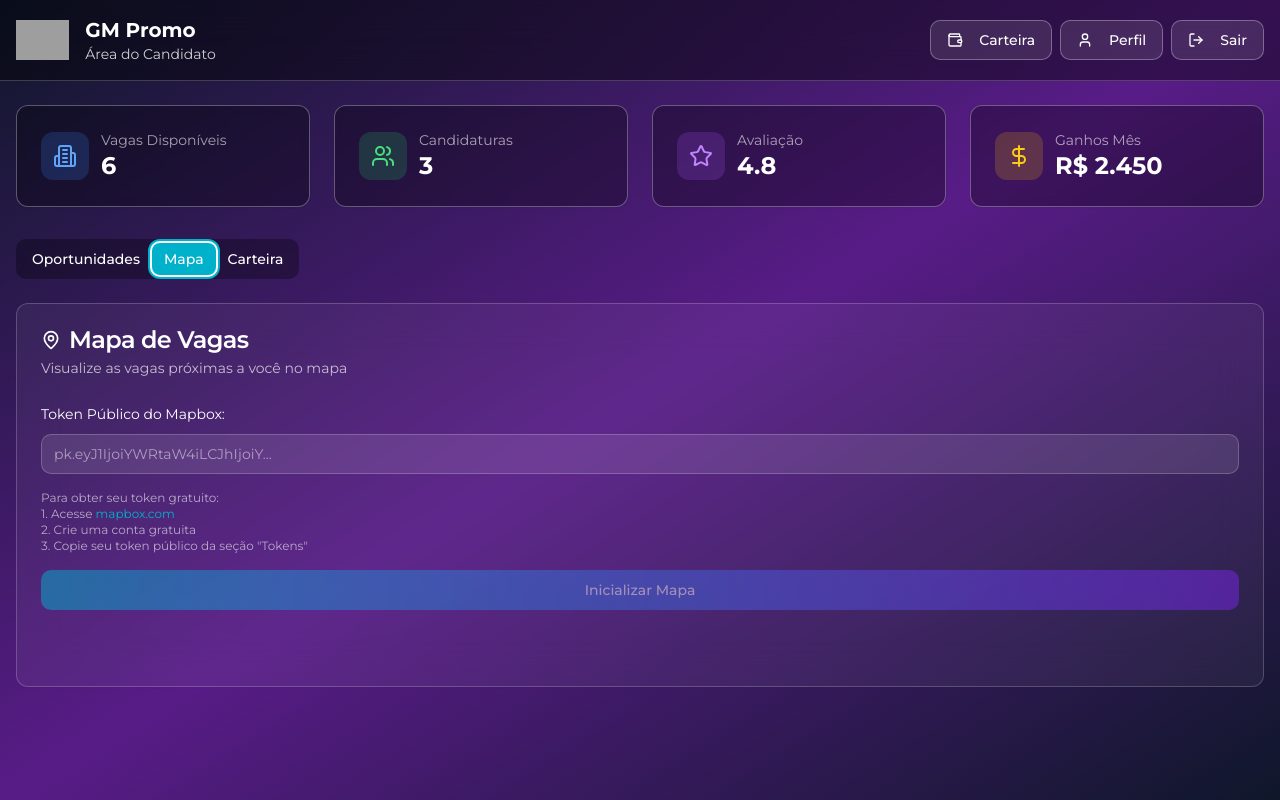
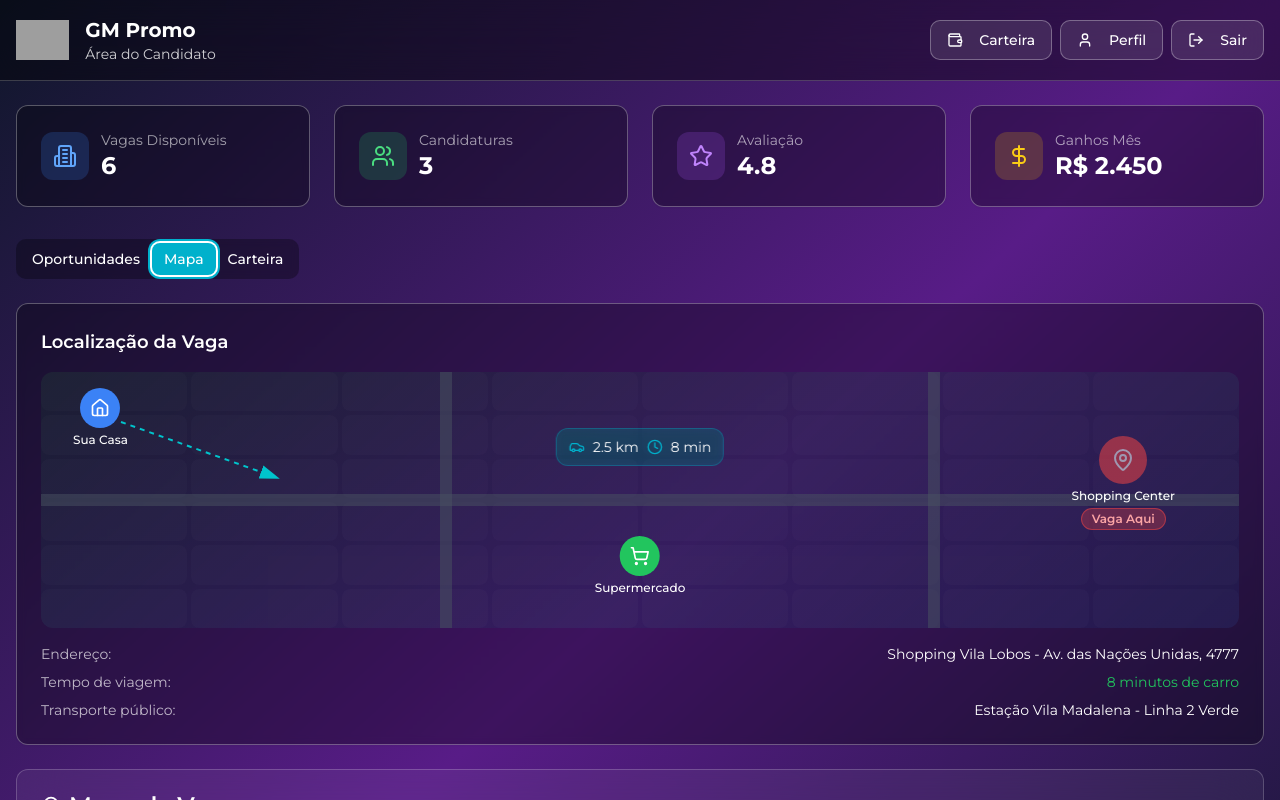
Before and after one commit to iancacamara/flash-job-match, a React (Vite) app: page /dashboard in a window 1280 px wide. Both pictures are taken after a click on the tab "Mapa". Shown: the top 800 px of the page. Built offline with nearby package versions, Linux system fonts and the light colour scheme; grey boxes are pictures that could not be loaded.

Commit message:
Add illustrative map model
Add a map model for illustration, showing a house near a market.

```diff
--- /dev/null
+++ b/src/components/IllustrationMap.tsx
@@ -0,0 +1,100 @@
+import { MapPin, Home, ShoppingCart, Car, Clock } from "lucide-react";
+import { Card, CardContent } from "@/components/ui/card";
+import { Badge } from "@/components/ui/badge";
+
+const IllustrationMap = () => {
+  return (
+    <Card className="bg-black/30 backdrop-blur-sm border-white/30">
+      <CardContent className="p-6">
+        <h3 className="text-lg font-semibold text-white mb-4">Localização da Vaga</h3>
+
+        {/* Map Container */}
+        <div className="relative bg-gradient-to-br from-green-900/20 to-blue-900/20 rounded-lg p-8 h-64 overflow-hidden">
+          {/* Background pattern */}
+          <div className="absolute inset-0 opacity-20">
+            <div className="grid grid-cols-8 grid-rows-6 h-full gap-1">
+              {Array.from({ length: 48 }).map((_, i) => (
+                <div key={i} className="bg-white/10 rounded-sm"></div>
+              ))}
+            </div>
+          </div>
+
+          {/* Roads */}
+          <div className="absolute top-1/2 left-0 right-0 h-3 bg-gray-600/50 transform -translate-y-1/2"></div>
+          <div className="absolute top-0 bottom-0 left-1/3 w-3 bg-gray-600/50"></div>
+          <div className="absolute top-0 bottom-0 right-1/4 w-3 bg-gray-600/50"></div>
+
+          {/* Home Location */}
+          <div className="absolute top-4 left-8 flex flex-col items-center">
+            <div className="w-10 h-10 bg-blue-500 rounded-full flex items-center justify-center mb-1">
+              <Home className="h-5 w-5 text-white" />
+            </div>
+            <span className="text-xs text-white font-medium">Sua Casa</span>
+          </div>
+
+          {/* Job Location */}
+          <div className="absolute top-16 right-16 flex flex-col items-center">
+            <div className="w-12 h-12 bg-red-500 rounded-full flex items-center justify-center mb-1 animate-pulse">
+              <MapPin className="h-6 w-6 text-white" />
+            </div>
+            <span className="text-xs text-white font-medium">Shopping Center</span>
+            <Badge className="mt-1 bg-red-500/30 text-red-300 border-red-500/50 text-xs">
+              Vaga Aqui
+            </Badge>
+          </div>
+
+          {/* Market */}
+          <div className="absolute bottom-8 left-1/2 transform -translate-x-1/2 flex flex-col items-center">
+            <div className="w-10 h-10 bg-green-500 rounded-full flex items-center justify-center mb-1">
+              <ShoppingCart className="h-5 w-5 text-white" />
+            </div>
+            <span className="text-xs text-white font-medium">Supermercado</span>
+          </div>
+
+          {/* Distance Lines */}
+          <svg className="absolute inset-0 w-full h-full">
+            <defs>
+              <marker id="arrowhead" markerWidth="10" markerHeight="7"
+               refX="0" refY="3.5" orient="auto">
+                <polygon points="0 0, 10 3.5, 0 7" fill="#00c4cc" />
+              </marker>
+            </defs>
+            <line x1="80" y1="50" x2="220" y2="100"
+                  stroke="#00c4cc" strokeWidth="2" strokeDasharray="5,5"
+                  markerEnd="url(#arrowhead)" />
+          </svg>
+
+          {/* Distance Info */}
+          <div className="absolute top-14 left-1/2 transform -translate-x-1/2">
+            <div className="bg-primary/20 backdrop-blur-sm rounded-lg px-3 py-2 border border-primary/30">
+              <div className="flex items-center space-x-2 text-sm">
+                <Car className="h-4 w-4 text-primary" />
+                <span className="text-white">2.5 km</span>
+                <Clock className="h-4 w-4 text-primary ml-2" />
+                <span className="text-white">8 min</span>
+              </div>
+            </div>
+          </div>
+        </div>
+
+        {/* Location Details */}
+        <div className="mt-4 space-y-2">
+          <div className="flex items-center justify-between text-sm">
+            <span className="text-white/70">Endereço:</span>
+            <span className="text-white">Shopping Vila Lobos - Av. das Nações Unidas, 4777</span>
+          </div>
+          <div className="flex items-center justify-between text-sm">
+            <span className="text-white/70">Tempo de viagem:</span>
+            <span className="text-success">8 minutos de carro</span>
+          </div>
+          <div className="flex items-center justify-between text-sm">
+            <span className="text-white/70">Transporte público:</span>
+            <span className="text-white">Estação Vila Madalena - Linha 2 Verde</span>
+          </div>
+        </div>
+      </CardContent>
+    </Card>
+  );
+};
+
+export default IllustrationMap;
--- a/src/pages/CandidateDashboard.tsx
+++ b/src/pages/CandidateDashboard.tsx
@@ -8,6 +8,7 @@ import { Star, MapPin, Clock, DollarSign, User, Settings, LogOut, Calendar, Chev
 import JobDetailsModal from "@/components/job/JobDetailsModal";
 import MapComponent from "@/components/MapComponent";
 import WalletComponent from "@/components/WalletComponent";
+import IllustrationMap from "@/components/IllustrationMap";
 import { Tabs, TabsContent, TabsList, TabsTrigger } from "@/components/ui/tabs";
 
 const CandidateDashboard = () => {
@@ -355,7 +356,10 @@ const CandidateDashboard = () => {
 
           {/* Mapa */}
           <TabsContent value="map">
-            <MapComponent jobs={availableJobs} />
+            <div className="space-y-6">
+              <IllustrationMap />
+              <MapComponent jobs={availableJobs} />
+            </div>
           </TabsContent>
 
           {/* Carteira */}
```
